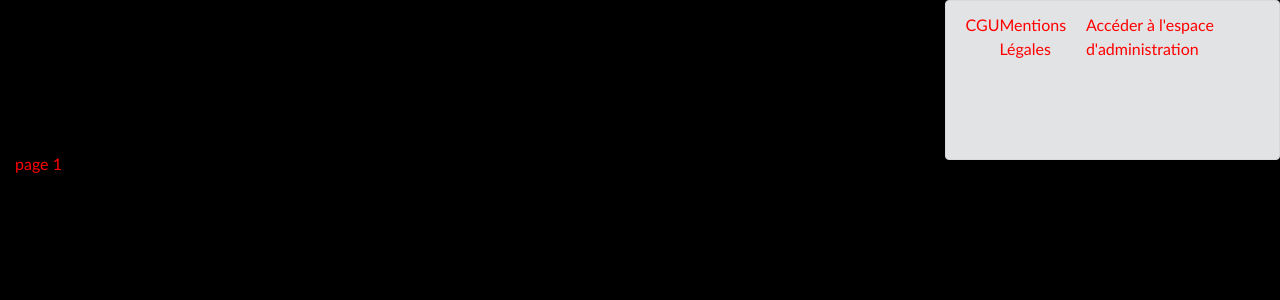
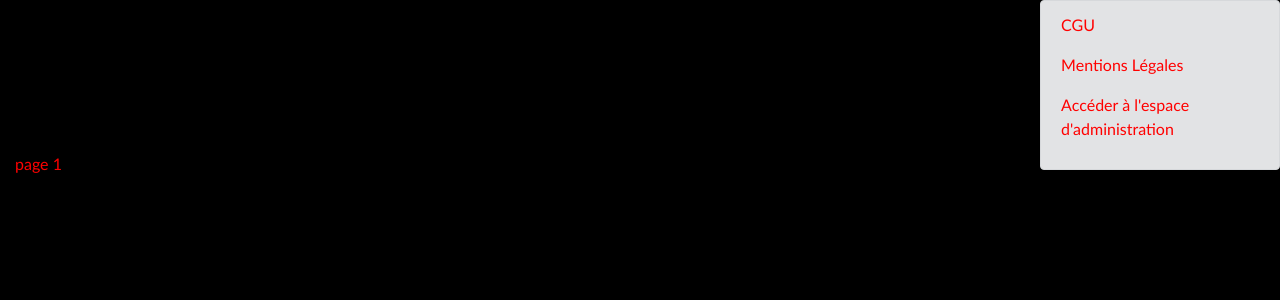
Before and after one commit to Seiryuu26/unbilletpourlalaska, a PHP site: page / in a window 1280 px wide. Shown: the top 300 px of the page. Run offline with PHP 8.4, Linux system fonts and the light colour scheme; data comes from the database, SQL or seed files in the repository; data that the repository does not hold is empty; some libraries are stand-ins or nearby versions.

Commit message:
update the whole aspects and adding links for legal aspects

```diff
--- a/public/style.css
+++ b/public/style.css
@@ -1,4 +1,4 @@
-.h1, h3
+.h1,h3
 {
     text-align:left;
 }
--- a/view/frontend/postView.php
+++ b/view/frontend/postView.php
@@ -6,9 +6,7 @@
     <h3>
         <?= htmlspecialchars($post->getTitle()) ?>
         <em><?= ($post->getCreationDate()) ?></em>
-        {
-        text-align: left;
-        }
+
     </h3>
 
     <p>
--- a/view/frontend/template.php
+++ b/view/frontend/template.php
@@ -46,7 +46,6 @@ if (!empty($_SESSION['pseudo']) && !empty($_SESSION['id']))
 }
 else
 {
-    echo '<div class="flex">';
     echo '<p><a href="CGU.pdf">CGU </a></p>';
     echo '<p><a href="MentionsLegales.pdf">Mentions Légales </a></p>';
     echo '<p><a href="/?action=login"> Accéder à l\'espace d\'administration </a></p>';
```
